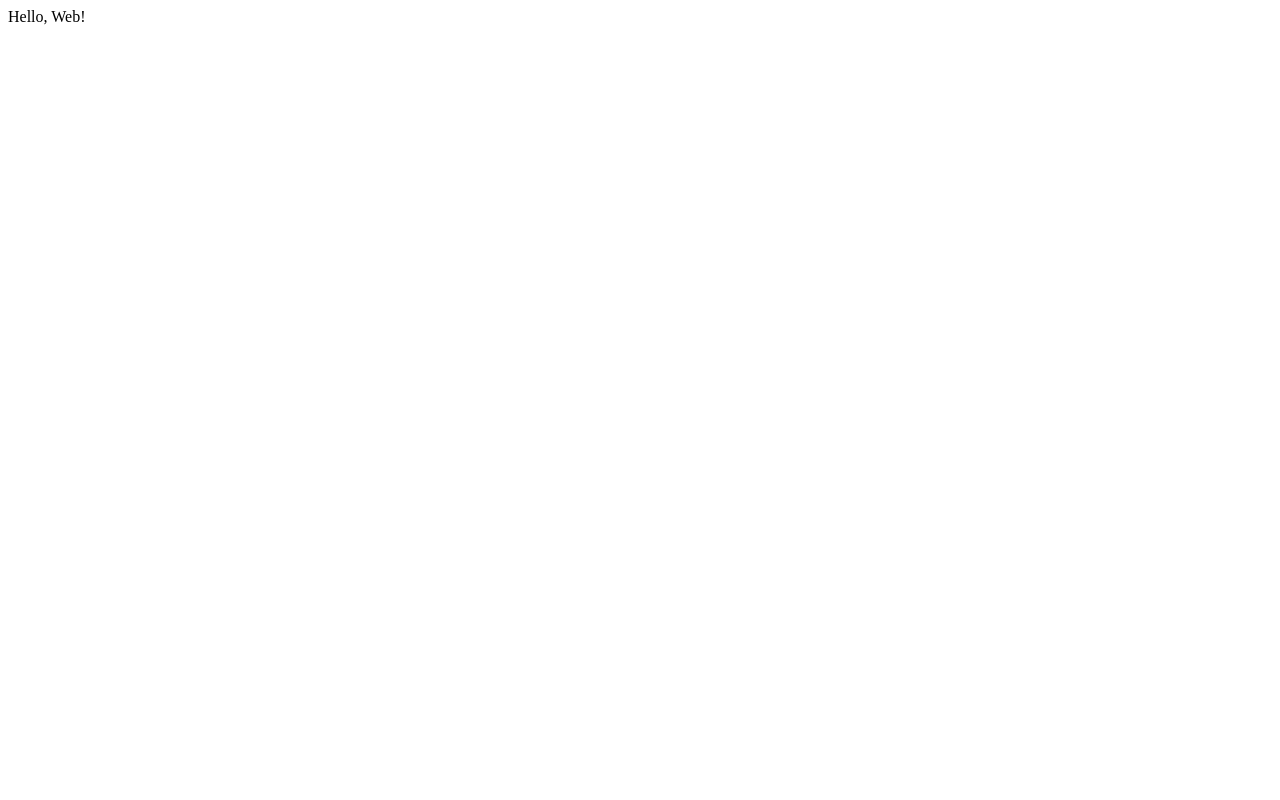
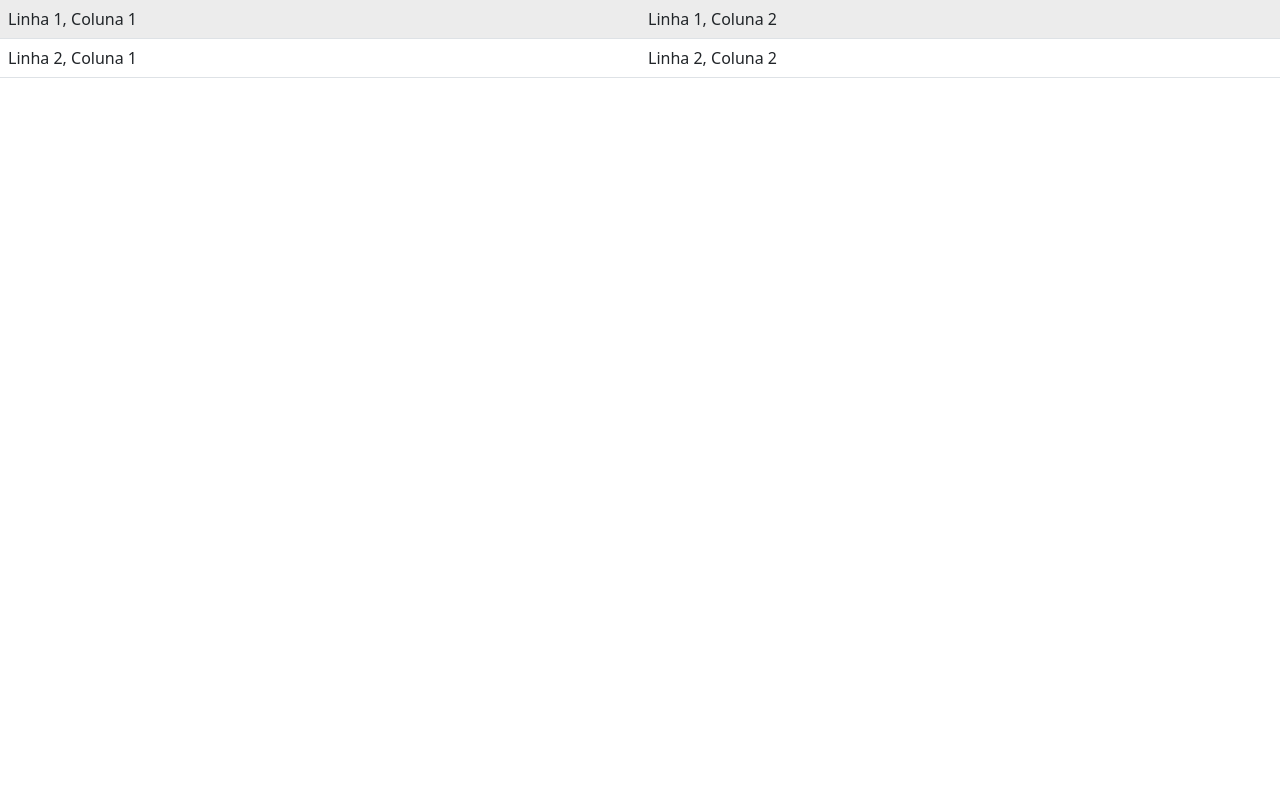
Before and after one commit to W1ll-1-4m/todolist, a Flask app: page / in a window 1280 px wide. Before the commit the page is almost empty. Run offline with Flask 2, Linux system fonts and the light colour scheme.

Commit message:
adiciona bootstrap e tabela

```diff
--- a/templates/home.html
+++ b/templates/home.html
@@ -1,5 +1,18 @@
 <html>
+    <head>
+        <!-- CSS only -->
+        <link href="https://cdn.jsdelivr.net/npm/bootstrap@5.2.2/dist/css/bootstrap.min.css" rel="stylesheet" integrity="sha384-Zenh87qX5JnK2Jl0vWa8Ck2rdkQ2Bzep5IDxbcnCeuOxjzrPF/et3URy9Bv1WTRi" crossorigin="anonymous">
+    </head>
     <body>
-        Hello, Web!
+        <table class="table table-hover">
+            <tr>
+                <td>Linha 1, Coluna 1</td>
+                <td>Linha 1, Coluna 2</td>
+            </tr>
+            <tr>
+                <td>Linha 2, Coluna 1</td>
+                <td>Linha 2, Coluna 2</td>
+            </tr>
+        </table>
     </body>
 </html>
```
